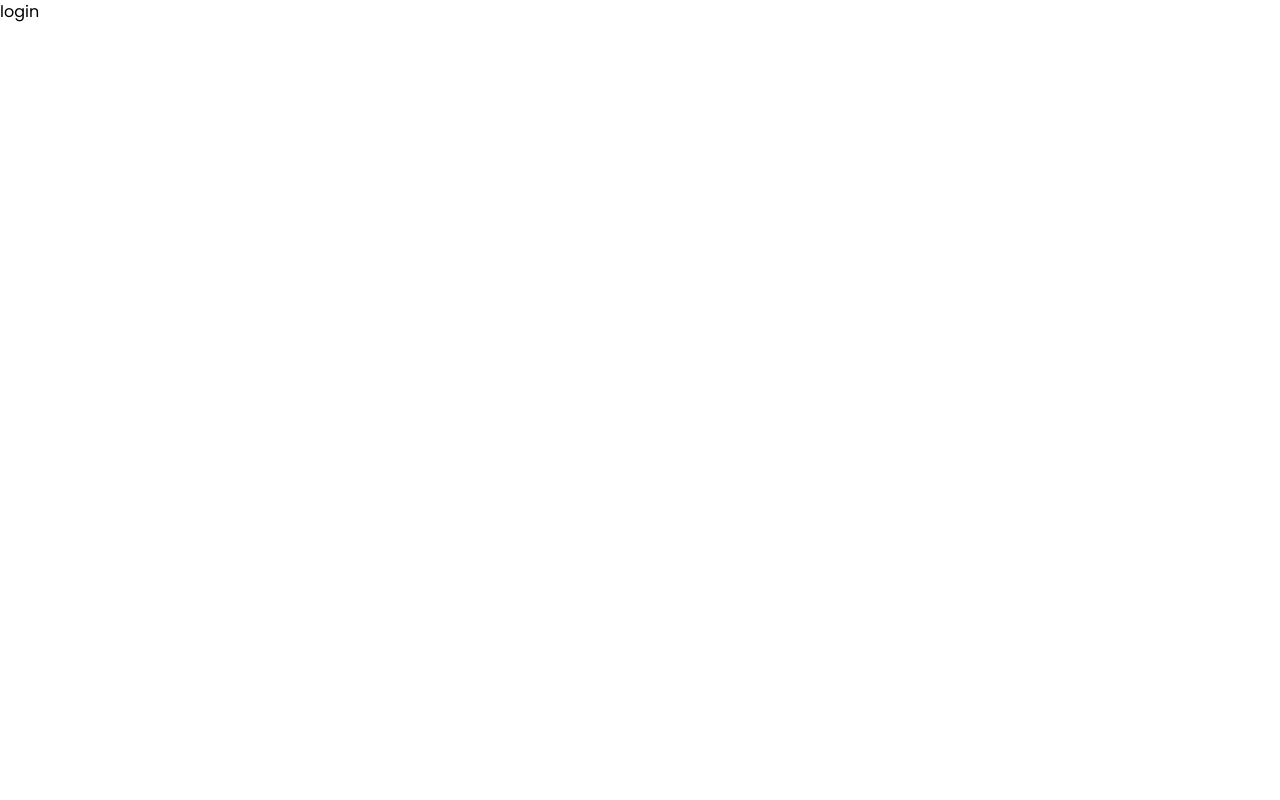
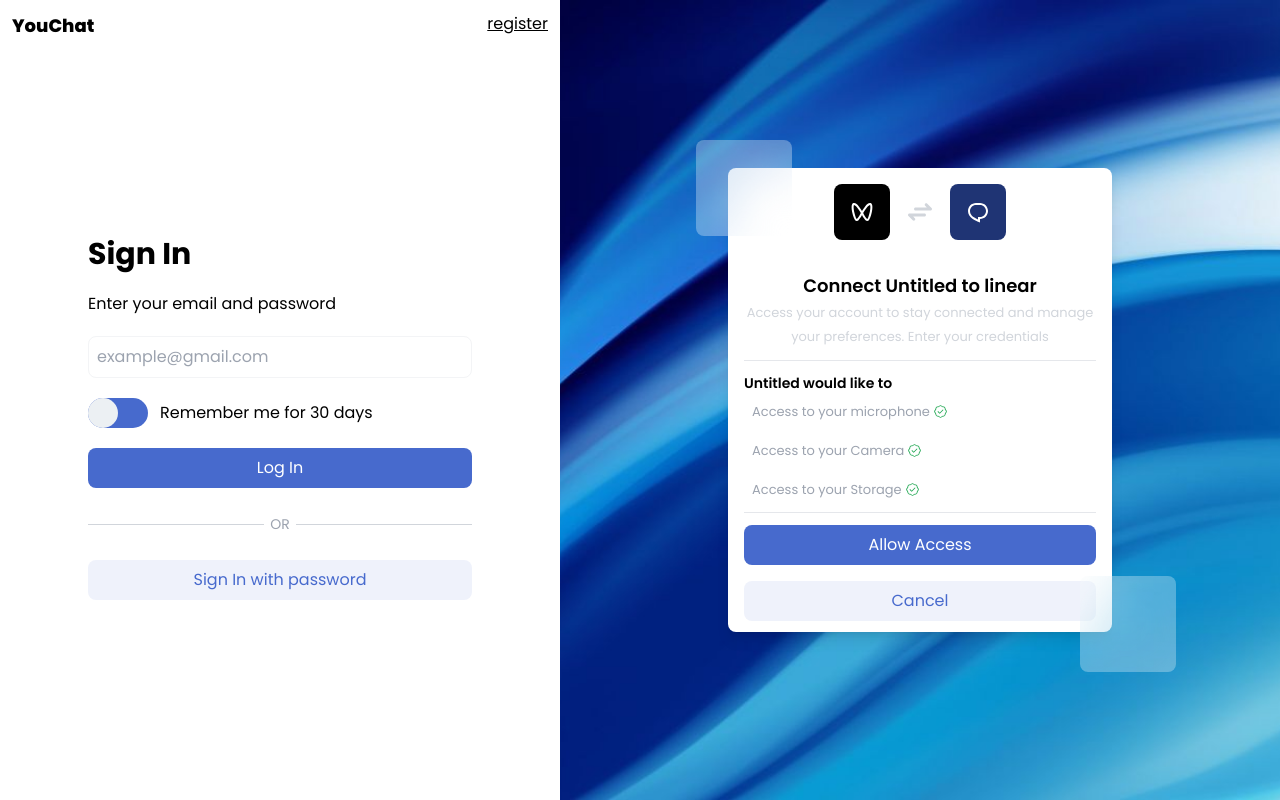
Before and after one commit to ghollamsimo/Service_de_Communication_Frontend, a React (Vite) app: page /login in a window 1280 px wide. Built offline with nearby package versions, Linux system fonts and the light colour scheme.

Commit message:
Feat --> Adding style of loginAuth page

```diff
--- a/src/auth/LoginAuth.tsx
+++ b/src/auth/LoginAuth.tsx
@@ -1,11 +1,139 @@
-import React from "react";
+import React, { useState } from "react";
+import { RiChat1Line, RiWechatChannelsLine } from "react-icons/ri";
+import { CgArrowsExchange } from "react-icons/cg";
+import Imag from "../assets/login_bg.jpg";
+import {GoVerified} from "react-icons/go";
 
 const Login: React.FC = () => {
-  return(
-      <>
-        login
-      </>
-  )
-}
+    const [AllowAccess, setAllowAccess] = useState<boolean>(false);
 
-export default Login
+    const toggleAllowAccess = (): void => {
+        setAllowAccess(!AllowAccess);
+    };
+
+    return (
+        <>
+            <main className="flex w-full h-screen flex-col md:flex-row">
+                <div className="overflow-y-hidden text-black w-full md:w-[35rem]">
+                    <div className="flex m-3 justify-between">
+                        <h1 className={'font-extrabold text-lg'}>YouChat</h1>
+                        <div className={'underline'} onClick={toggleAllowAccess}>register</div>
+                    </div>
+
+                    <div className="flex items-center align-middle h-screen justify-center w-full">
+                        <div className="bg-white h-auto md:h-[30rem]">
+                            <div className="w-80 sm:w-96 flex flex-col gap-5 m-6 place-self-center">
+                                <h1 className="text-3xl font-bold">Sign In</h1>
+                                <span>Enter your email and password</span>
+                                <input
+                                    className="rounded-lg p-2 outline-0 border-gray-100 focus:border-gray-200 focus:outline-0 focus:ring-0"
+                                    placeholder="example@gmail.com"
+                                />
+                                <div className="flex gap-3">
+                                    <label className="label">
+                                        <div className="toggle text-white bg-[#476ACD]">
+                                            <input
+                                                className="toggle-state text-white"
+                                                type="checkbox"
+                                                name="check"
+                                                defaultValue="check"
+                                            />
+                                            <div className="indicator" />
+                                        </div>
+                                    </label>
+                                    <span className='flex justify-center items-center'>Remember me for 30 days</span>
+                                </div>
+                                <button className="bg-[#476ACD] p-2 text-white rounded-lg">Log In</button>
+                                <div className="flex items-center">
+                                    <div className="bg-gray-300 w-20 sm:w-52 h-[1px]"></div>
+                                    <span className="m-1.5 text-sm text-gray-400">OR</span>
+                                    <div className="bg-gray-300 w-20 sm:w-52 h-[1px]"></div>
+                                </div>
+                                <div>
+                                    <button className="bg-[#EFF2FB] w-full p-2 rounded-lg text-[#476ACD]">
+                                        Sign In with password
+                                    </button>
+                                </div>
+                            </div>
+                        </div>
+                    </div>
+                </div>
+
+                <div className="flex-1 relative h-screen bg-[#1F3474] hidden md:flex">
+                    <div className="relative z-10 flex h-full w-full justify-center items-center"
+                         style={{userSelect: 'none'}}>
+                        <div
+                            className="w-80 sm:w-96 p-4 rounded-lg bg-white h-auto sm:h-[29rem] shadow-lg flex flex-col items-center relative"
+                            style={{userSelect: 'none'}}>
+                            <div
+                                className="absolute -top-7 -left-[-1rem] transform -translate-x-1/2 w-24 h-24 bg-white opacity-30 rounded-lg backdrop-filter backdrop-blur-xl"
+                                style={{userSelect: 'none'}}></div>
+                            <div
+                                className="absolute -bottom-10 right-[-7rem] transform -translate-x-1/2 w-24 h-24 bg-white opacity-30 rounded-lg backdrop-filter backdrop-blur-xl"
+                                style={{userSelect: 'none'}}></div>
+
+                            <div className="flex gap-3 justify-center" style={{userSelect: 'none'}}>
+                                <div className="text-2xl h-fit rounded-lg p-4 bg-black text-white"
+                                     style={{userSelect: 'none'}}>
+                                    <RiWechatChannelsLine/>
+                                </div>
+                                <div className="text-gray-300 flex justify-center items-center text-4xl"
+                                     style={{userSelect: 'none'}}>
+                                    <CgArrowsExchange/>
+                                </div>
+                                <div className="text-2xl h-fit rounded-lg p-4 bg-[#1f3474] text-white"
+                                     style={{userSelect: 'none'}}>
+                                    <RiChat1Line/>
+                                </div>
+                            </div>
+
+                            <div className="mt-8" style={{userSelect: 'none'}}>
+                                <div className="text-center" style={{userSelect: 'none'}}>
+                                    <h1 className="text-lg font-semibold" style={{userSelect: 'none'}}>Connect Untitled
+                                        to linear</h1>
+                                    <span className="text-[13px] text-gray-300" style={{userSelect: 'none'}}>Access your account to stay connected and manage your preferences. Enter your credentials</span>
+                                    <hr className="mt-3" style={{userSelect: 'none'}}/>
+                                </div>
+                                <div className="mt-3" style={{userSelect: 'none'}}>
+                                    <h1 className="text-[14px] font-semibold" style={{userSelect: 'none'}}>Untitled
+                                        would like to</h1>
+                                    <div className="mt-2 text-[13px] m-2 text-gray-400 "
+                                         style={{userSelect: 'none'}}>
+        <span className="mr-2 flex items-center" style={{userSelect: 'none'}}>
+            Access to your microphone <GoVerified className="ml-1 text-green-600"/>
+        </span>
+                                        <br/>
+                                        <span className="mr-2 flex items-center" style={{userSelect: 'none'}}>
+            Access to your Camera <GoVerified className="ml-1 text-green-600"/>
+        </span>
+                                        <br/>
+                                        <span className="flex items-center" style={{userSelect: 'none'}}>
+            Access to your Storage <GoVerified className="ml-1 text-green-600"/>
+        </span>
+                                    </div>
+                                    <hr className="mt-3" style={{userSelect: 'none'}}/>
+                                </div>
+                                <div className="mt-3 space-y-4" style={{userSelect: 'none'}}>
+                                    <button className="bg-[#476ACD] w-full p-2 rounded-lg text-white"
+                                            style={{userSelect: 'none'}}>
+                                        Allow Access
+                                    </button>
+                                    <button className="bg-[#EFF2FB] w-full p-2 rounded-lg text-[#476ACD]"
+                                            style={{userSelect: 'none'}}>
+                                        Cancel
+                                    </button>
+                                </div>
+                            </div>
+                        </div>
+                    </div>
+
+                    <div className="absolute inset-0 z-0 w-full h-full">
+                        <img src={Imag} alt="hello" className="bg-cover bg-center h-full w-full object-cover"/>
+                    </div>
+                </div>
+            </main>
+        </>
+    );
+};
+
+export default Login;
--- a/src/index.css
+++ b/src/index.css
@@ -1,3 +1,44 @@
 @import "tailwindcss/base";
 @import "tailwindcss/components";
 @import "tailwindcss/utilities";
+
+
+/* From Uiverse.io by mobinkakei */
+.label {
+    display: inline-flex;
+    align-items: center;
+    cursor: pointer;
+
+}
+
+.label-text {
+    margin-left: 16px;
+}
+
+.toggle {
+    isolation: isolate;
+    position: relative;
+    height: 30px;
+    width: 60px;
+    border-radius: 15px;
+    overflow: hidden;
+
+}
+
+.toggle-state {
+    display: none;
+}
+
+.indicator {
+    height: 100%;
+    width: 200%;
+    background: #ecf0f3;
+    border-radius: 15px;
+    transform: translate3d(-75%, 0, 0);
+    transition: transform 0.4s cubic-bezier(0.85, 0.05, 0.18, 1.35);
+
+}
+
+.toggle-state:checked ~ .indicator {
+    transform: translate3d(25%, 0, 0);
+}
```
Also changed, not shown: src/assets/login_bg.jpg (added).
